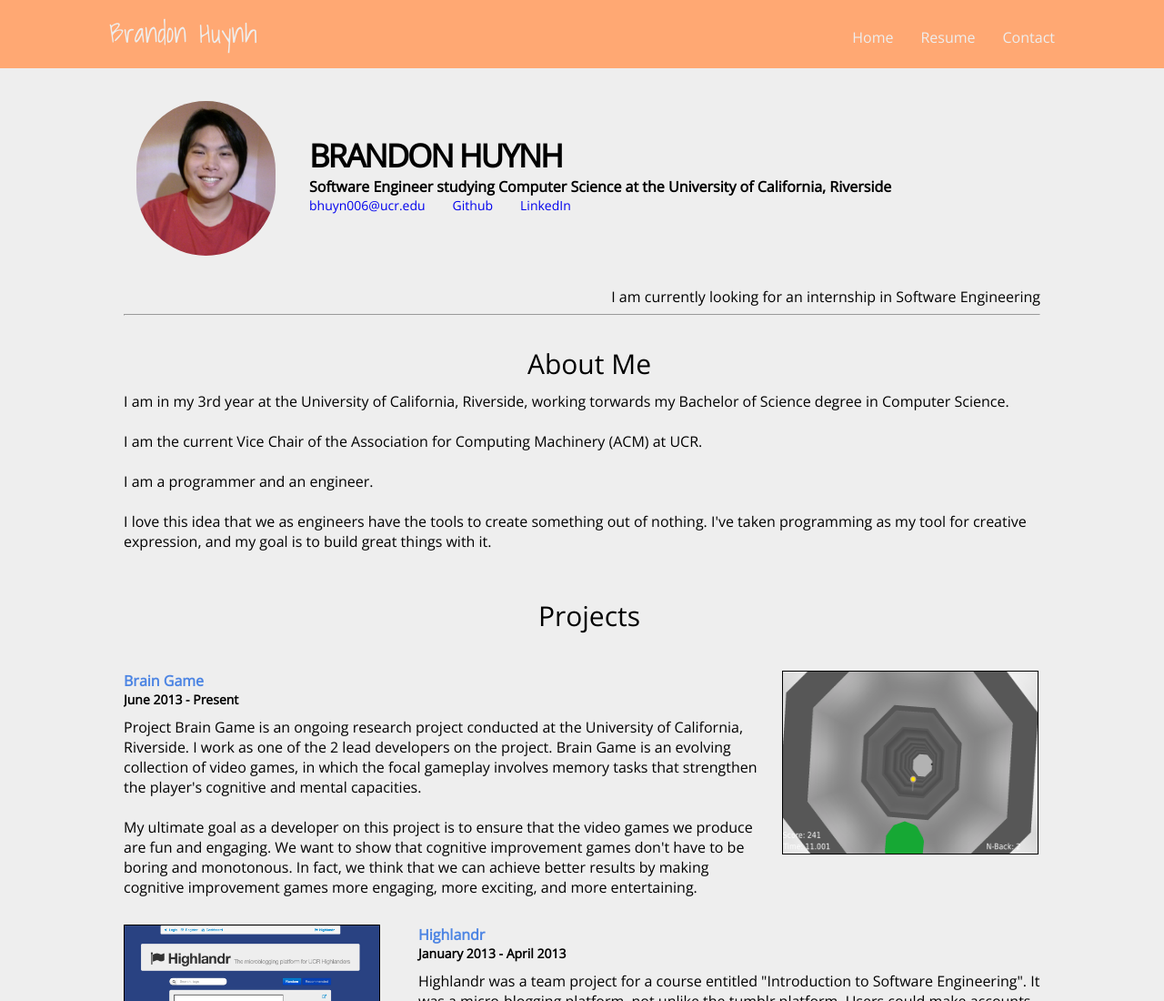
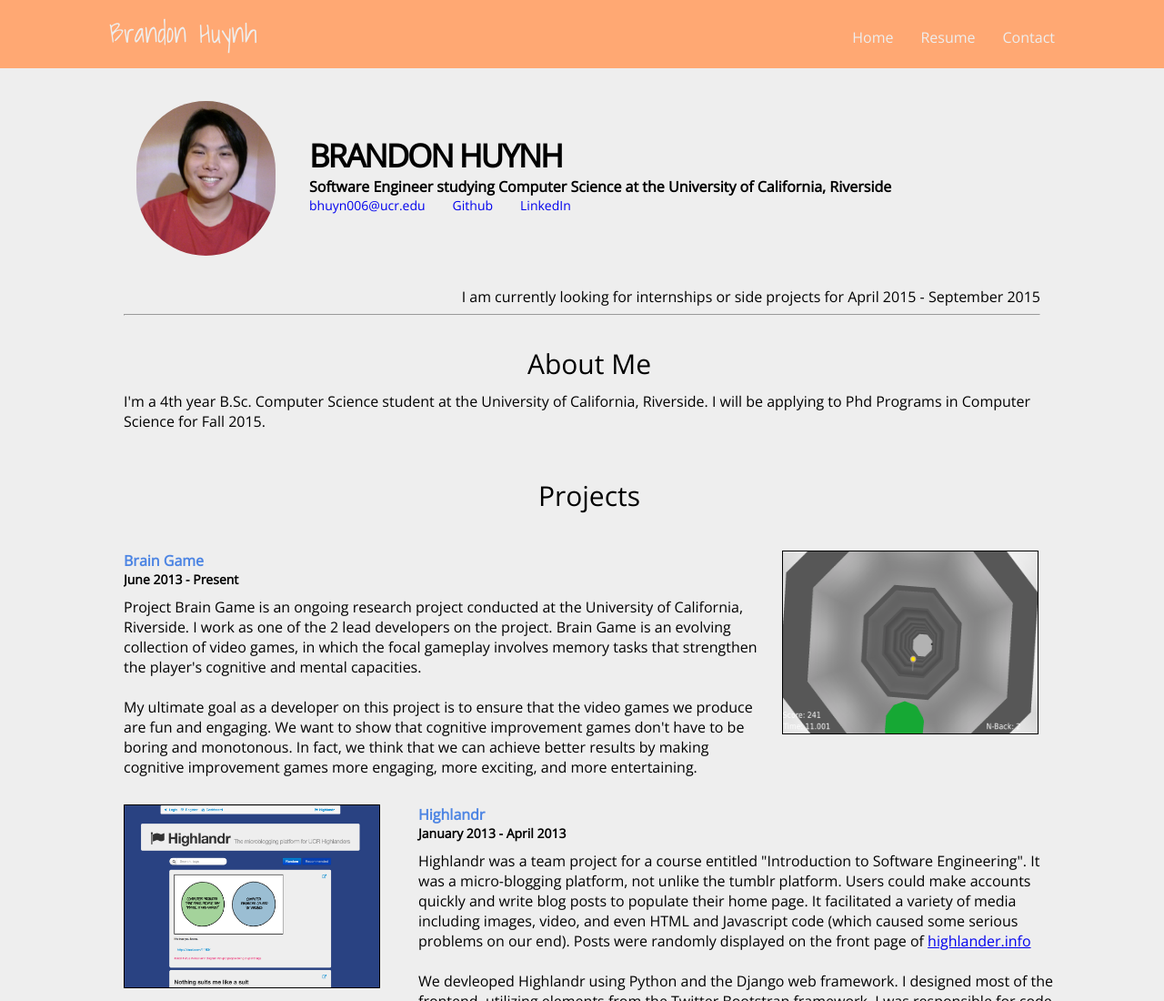
Before and after one commit to animekraxe/animekraxe.github.io, a website: page index.html in a window 1280 px wide. Shown: the top 1100 px of the page at 91% size. Drawn offline with nearby package versions, Linux system fonts and the light colour scheme.

Commit message:
Changed status description

```diff
--- a/index.html
+++ b/index.html
@@ -75,7 +75,7 @@
 
       <div id="currently-wrapper">
         <div id="current-information">
-          <p> I am currently looking for an internship in Software Engineering</p>
+          <p> I am currently looking for internships or side projects for April 2015 - September 2015</p>
         </div>
 
         <hr>
@@ -93,19 +93,7 @@
             </div>
             <div class="section-content">
               <p>
-                I am in my 3rd year at the University of California, Riverside, working torwards
-                my Bachelor of Science degree in Computer Science.
-                <br><br>
-                I am the current Vice Chair of the Association for Computing Machinery (ACM) at UCR.
-                <br><br>
-                I am a programmer and an engineer.
-                <br><br>
-                I love this idea that we as engineers have the tools to create
-                something out of nothing.
-                I've taken programming as my tool for creative expression, and
-                my goal is to build great things with it.
-
-
+                I'm a 4th year B.Sc. Computer Science student at the University of California, Riverside. I will be applying to Phd Programs in Computer Science for Fall 2015.
               </p>
             </div>
           </div>
```
